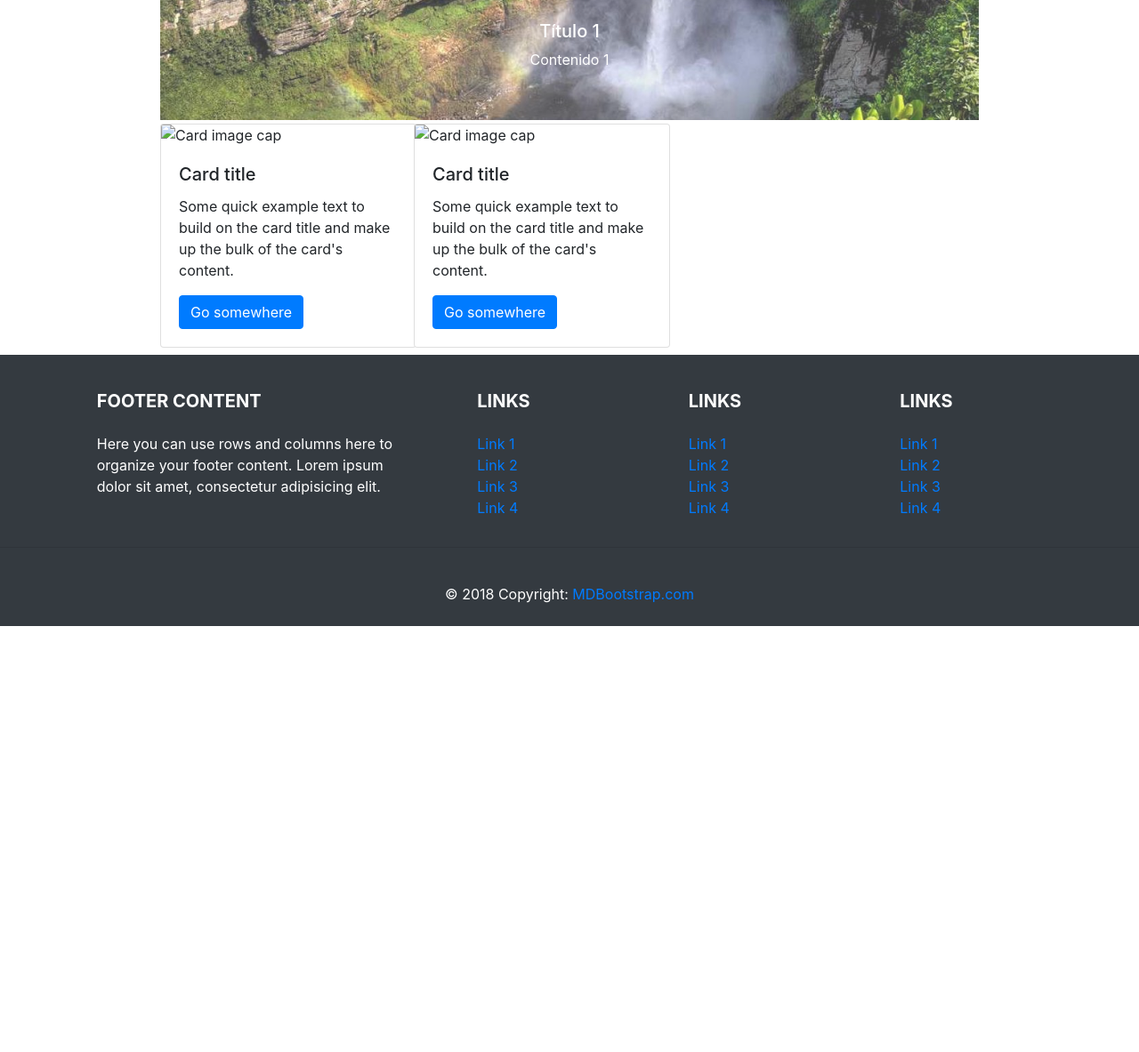
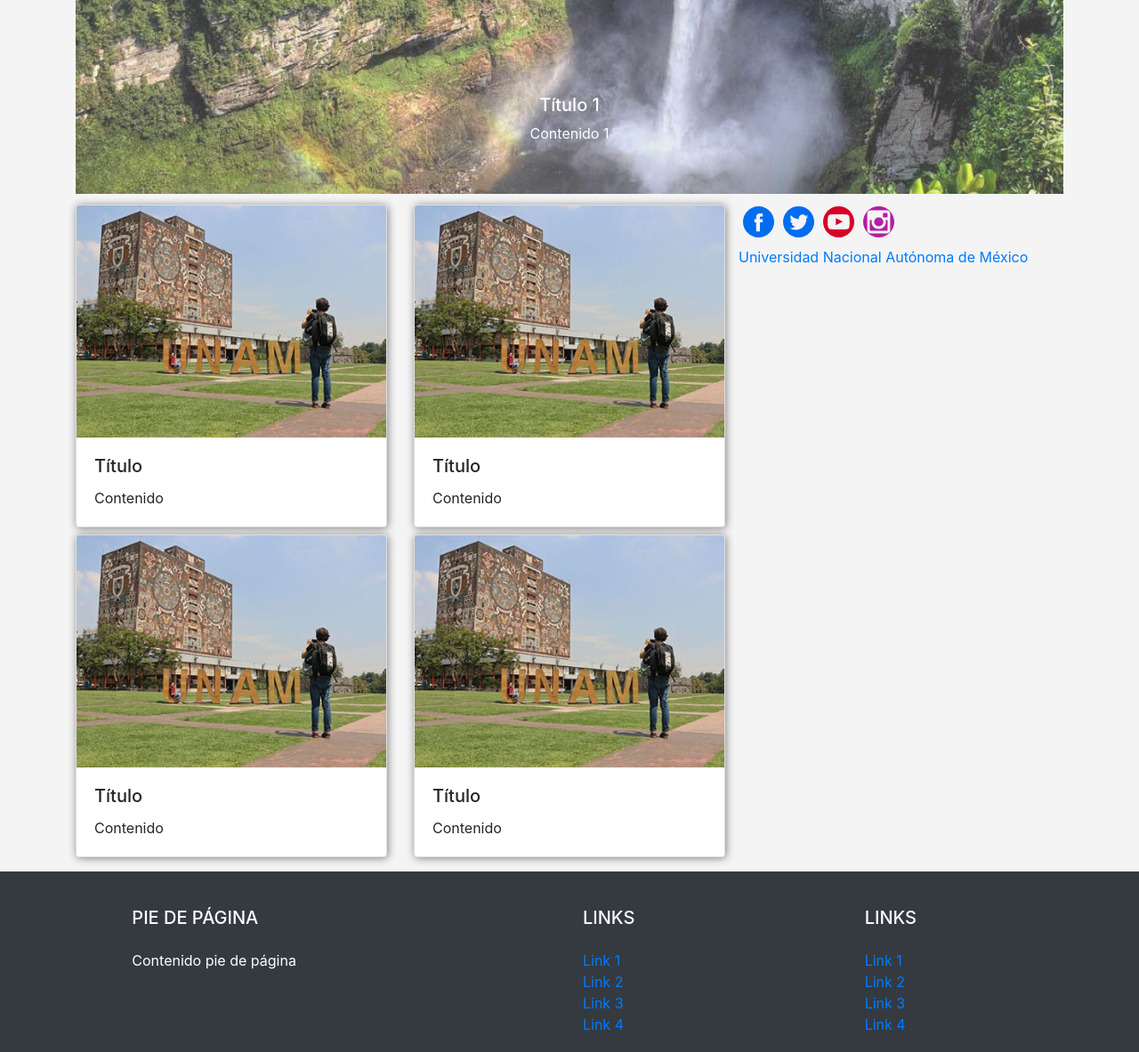
Before and after one commit to Thraveler/revista_digital, a plain HTML site: page index.html in a window 1280 px wide. Shown: the part 616-1799 px from the top of the page at 89% size. Before the commit the page ends 1320 px from the top, so only its background shows below. Drawn offline with Linux system fonts and the light colour scheme.

Commit message:
Se hicieron correcciones y mejoras en el diseño. Se agregaron botones para redes sociales, así como un time line de twitter

```diff
--- a/css/main.css
+++ b/css/main.css
@@ -2,3 +2,27 @@ img {
     width: 100%;
     vertical-align: middle;
 }
+
+.card {
+    box-shadow: gray 1px 1px 10px;
+}
+
+#encabezado {
+    background-image: url("https://www.expoknews.com/wp-content/uploads/2017/05/10-acciones-para-la-seguridad-en-la-UNAM-1200x500.jpg")
+}
+
+@media screen and (max-width: 600px) {
+    #twitter_section{
+        display:none;
+    }
+
+}
+
+.social_icon {
+    width: 35px;
+    margin: 2px 5px;
+}
+
+body {
+    background-color: #f4f4f4;
+}
--- a/index.html
+++ b/index.html
@@ -21,7 +21,7 @@
   <body>
 
 		<!-- Header -->
-		<div class="jumbotron jumbotron-fluid">
+		<div class="jumbotron jumbotron-fluid" id="encabezado">
 			<div class="container">
 				<div class="row">
 					<div class="col">
@@ -89,11 +89,9 @@
 
 		<!-- Contenido -->
 
-		<div class="container py-1">
+		<div class="container my-2">
 				<div class="row">
-					<div class="col-1">
-					</div>
-					<div class="col-10">
+					<div class="col-12">
 						<div id="carouselExampleFade" class="carousel slide carousel-fade" data-ride="carousel">
 							<div class="carousel-inner">
 								<div class="carousel-item active">
@@ -128,52 +126,115 @@
 							</a>
 						</div>
 					</div>
-					<div class="col-1">
+				</div>
+				<div class="row my-1">
+					<div class="col-4">
+						<div class="card my-2">
+							<a href="">
+								<img class="card-img-top" src="images/card.jpg"
+								alt="Card image cap" />
+							</a>
+							<div class="card-body">
+								<h5 class="card-title">Título</h5>
+								<p class="card-text">Contenido</p>
 							</div>
 						</div>
-				<div class="row py-1">
-					<div class="col-1">
-					</div>
-					<div class="col-3 pr-1">
-							<div class="card" style="width: 18rem;">
-								<img class="card-img-top" src=".../100px180/" alt="Card image cap">
+						<div class="card my-2">
+							<a href="">
+								<img class="card-img-top" src="images/card.jpg"
+								alt="Card image cap" />
+							</a>
 							<div class="card-body">
-									<h5 class="card-title">Card title</h5>
-									<p class="card-text">Some quick example text to build on the card title and make up the bulk of the card's content.</p>
-									<a href="#" class="btn btn-primary">Go somewhere</a>
+								<h5 class="card-title">Título</h5>
+								<p class="card-text">Contenido</p>
 							</div>
 						</div>
 					</div>
-					<div class="col-3 pr-2">
-							<div class="card" style="width: 18rem;">
-									<img class="card-img-top" src=".../100px180/" alt="Card image cap">
+					<div class="col-4">
+						<div class="card my-2">
+							<a href="">
+								<img class="card-img-top" src="images/card.jpg"
+								alt="Card image cap" />
+							</a>
 							<div class="card-body">
-										<h5 class="card-title">Card title</h5>
-										<p class="card-text">Some quick example text to build on the card title and make up the bulk of the card's content.</p>
-										<a href="#" class="btn btn-primary">Go somewhere</a>
+								<h5 class="card-title">Título</h5>
+								<p class="card-text">Contenido</p>
 							</div>
+						</div>
+						<div class="card my-2">
+							<a href="">
+								<img class="card-img-top" src="images/card.jpg"
+								alt="Card image cap" />
+							</a>
+							<div class="card-body">
+								<h5 class="card-title">Título</h5>
+								<p class="card-text">Contenido</p>
+							</div>
+						</div>
+					</div>
+					<div class="col-4" id="twitter_section">
+						<div class="row my-2">
+							<a href="#">
+								<img class="social_icon" src="images/facebook_icon.svg" alt="facebook_icon" />
+							</a>
+							<a href="#">
+								<img class="social_icon" src="images/twitter_icon.svg" alt="twitter_icon" />
+							</a>
+							<a href="#">
+								<img class="social_icon" src="images/youtube_icon.svg" alt="youtube_icon" />
+							</a>
+							<a href="#">
+								<img class="social_icon" src="images/instagram_icon.svg" alt="instagram_icon" />
+							</a>
+						</div>
+						<div class="row">
+							<a class="twitter-timeline"
+							href="hhttps://twitter.com/UNAM_MX?ref_src=twsrc%5Egoogle%7Ctwcamp%5Eserp%7Ctwgr%5Eauthor"
+							data-height="600" data-chrome="nofooter noborders noscrollbar">
+								Universidad Nacional Autónoma de México
+							</a>
+							<script async src="https://platform.twitter.com/widgets.js"	charset="utf-8">
+							</script>
 						</div>
 					</div>
 				</div>
 			</div>
 
 		<!-- Footer -->
-		<footer class="page-footer font-small bg-dark pt-4" style="color: white">
+		<footer class="page-footer bg-dark pt-4" style="color: white">
     		<div class="container text-center text-md-left">
 
 				<div class="row">
 
 					<div class="col-md-4 mx-auto">
-          	<h5 class="font-weight-bold text-uppercase mt-3 mb-4">Footer Content</h5>
-          	<p>Here you can use rows and columns here to organize your footer content.
-							Lorem ipsum dolor sit amet, consectetur
-            	adipisicing elit.</p>
+						<h5 class="text-uppercase mt-3 mb-4">Pie de página</h5>
+						<p>
+							Contenido pie de página
+						</p>
 					</div>
 
 				<hr class="clearfix w-100 d-md-none">
 
 					<div class="col-md-2 mx-auto">
-						<h5 class="font-weight-bold text-uppercase mt-3 mb-4">Links</h5>
+						<h5 class="text-uppercase mt-3 mb-4">Links</h5>
+							<ul class="list-unstyled">
+								<li>
+									<a href="#!">Link 1</a>
+								</li>
+								<li>
+									<a href="#!">Link 2</a>
+								</li>
+								<li>
+									<a href="#!">Link 3</a>
+								</li>
+								<li>
+									<a href="#!">Link 4</a>
+								</li>
+							</ul>
+						</div>
+
+				<div class="col-md-2 mx-auto">
+					<h5 class="text-uppercase mt-3 mb-4">Links</h5>
 						<ul class="list-unstyled">
 						<li>
 							<a href="#!">Link 1</a>
@@ -192,49 +253,7 @@
 
 				<hr class="clearfix w-100 d-md-none">
 
-        	<div class="col-md-2 mx-auto">
-
-          	<h5 class="font-weight-bold text-uppercase mt-3 mb-4">Links</h5>
-
-						<ul class="list-unstyled">
-							<li>
-								<a href="#!">Link 1</a>
-							</li>
-							<li>
-								<a href="#!">Link 2</a>
-							</li>
-							<li>
-								<a href="#!">Link 3</a>
-							</li>
-							<li>
-								<a href="#!">Link 4</a>
-							</li>
-						</ul>
 			</div>
-
-        	<hr class="clearfix w-100 d-md-none">
-
-        	<div class="col-md-2 mx-auto">
-						<h5 class="font-weight-bold text-uppercase mt-3 mb-4">Links</h5>
-
-						<ul class="list-unstyled">
-							<li>
-								<a href="#!">Link 1</a>
-							</li>
-							<li>
-								<a href="#!">Link 2</a>
-							</li>
-							<li>
-								<a href="#!">Link 3</a>
-							</li>
-							<li>
-								<a href="#!">Link 4</a>
-							</li>
-						</ul>
-					</div>
-
-				</div>
-
 		</div>
 
 		<hr>
```
Also changed, not shown: images/card.jpg (added), images/facebook_icon.svg (added), images/header_unam.jpeg (added), images/instagram_icon.svg (added), images/twitter_icon.svg (added), images/youtube_icon.svg (added). Lines whose indentation alone changed are shown as unchanged.
